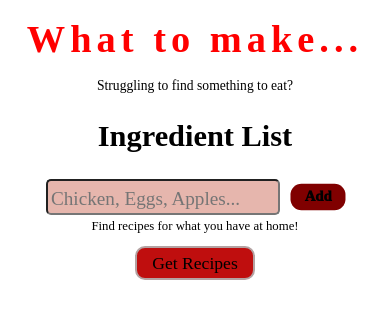
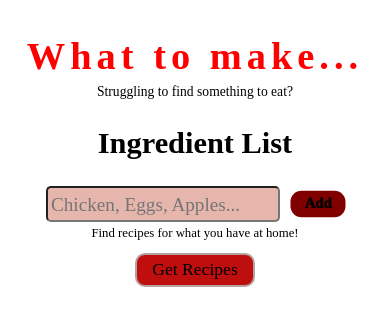
Before and after one commit to wramos1/what-to-make, a React (Create React App) app: page / in a window 390 px wide. Shown: the top 326 px of the page. Built offline with nearby package versions, Linux system fonts and the light colour scheme.

Commit message:
Fixed bug on mobile and added tab icon

```diff
--- a/src/styles/Header.css
+++ b/src/styles/Header.css
@@ -11,7 +11,7 @@
     letter-spacing: 5px;
     color: rgb(255, 0, 0);
     margin-bottom: 2%;
-    margin-top: 1%;
+    margin-top: 10%;
 }
 
 #header span {
@@ -34,7 +34,7 @@
 
 @media (max-width: 555px) {
     #title {
-        font-size: 5vmax;
+        font-size: 6vmax;
     }
 }
 
@@ -45,7 +45,6 @@
 
     #title {
         font-size: 4.6vmax;
-        margin: auto 0;
     }
 
     #header span {
@@ -56,7 +55,6 @@
 @media (max-width: 400px) {
     #title {
         font-size: 2.4em;
-        margin: 5% 0;
     }
 }
 
@@ -65,3 +63,9 @@
         font-size: 2.2em;
     }
 }
+
+@media (max-width: 365px) {
+    #title {
+        font-size: 1.9em;
+    }
+}
```
Also changed, not shown: 1 other file (tests, documents, lock files or other folders).
